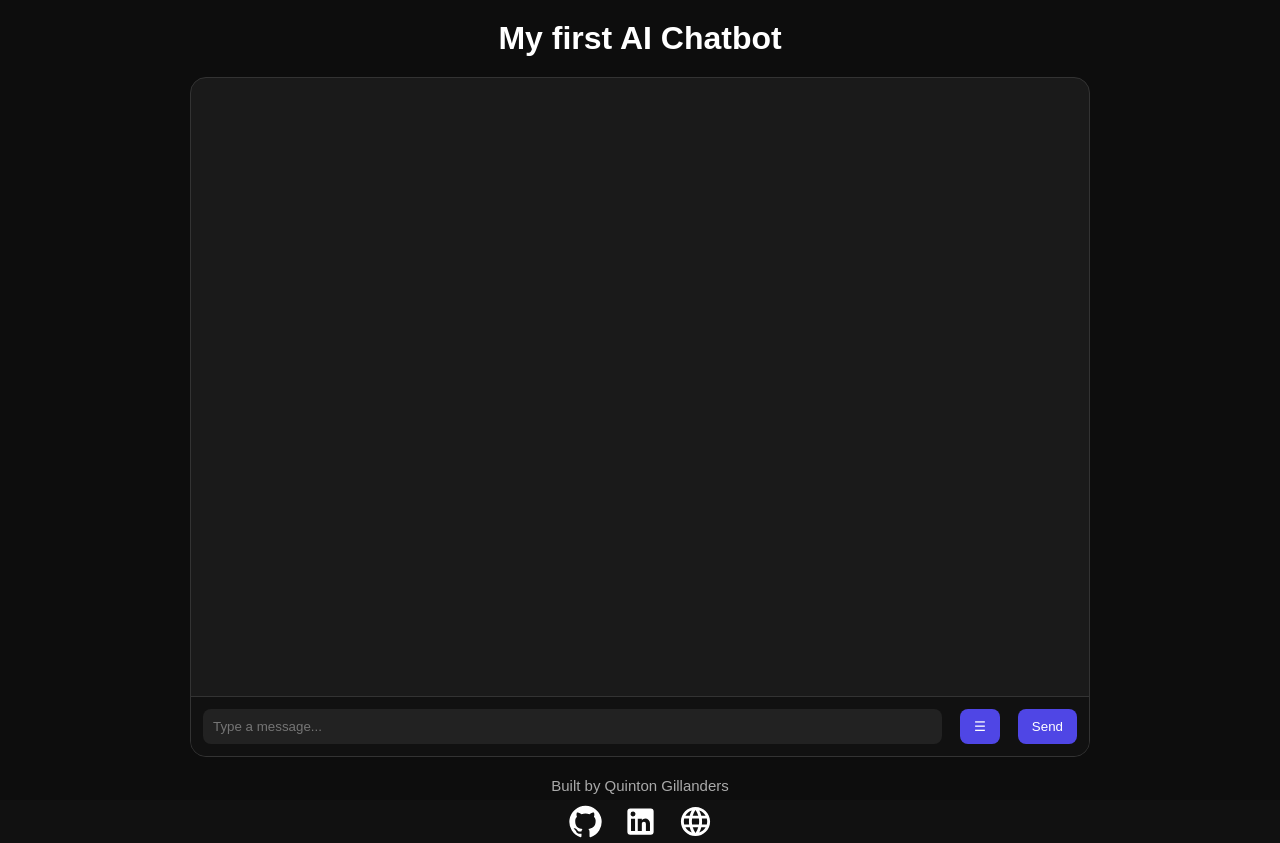
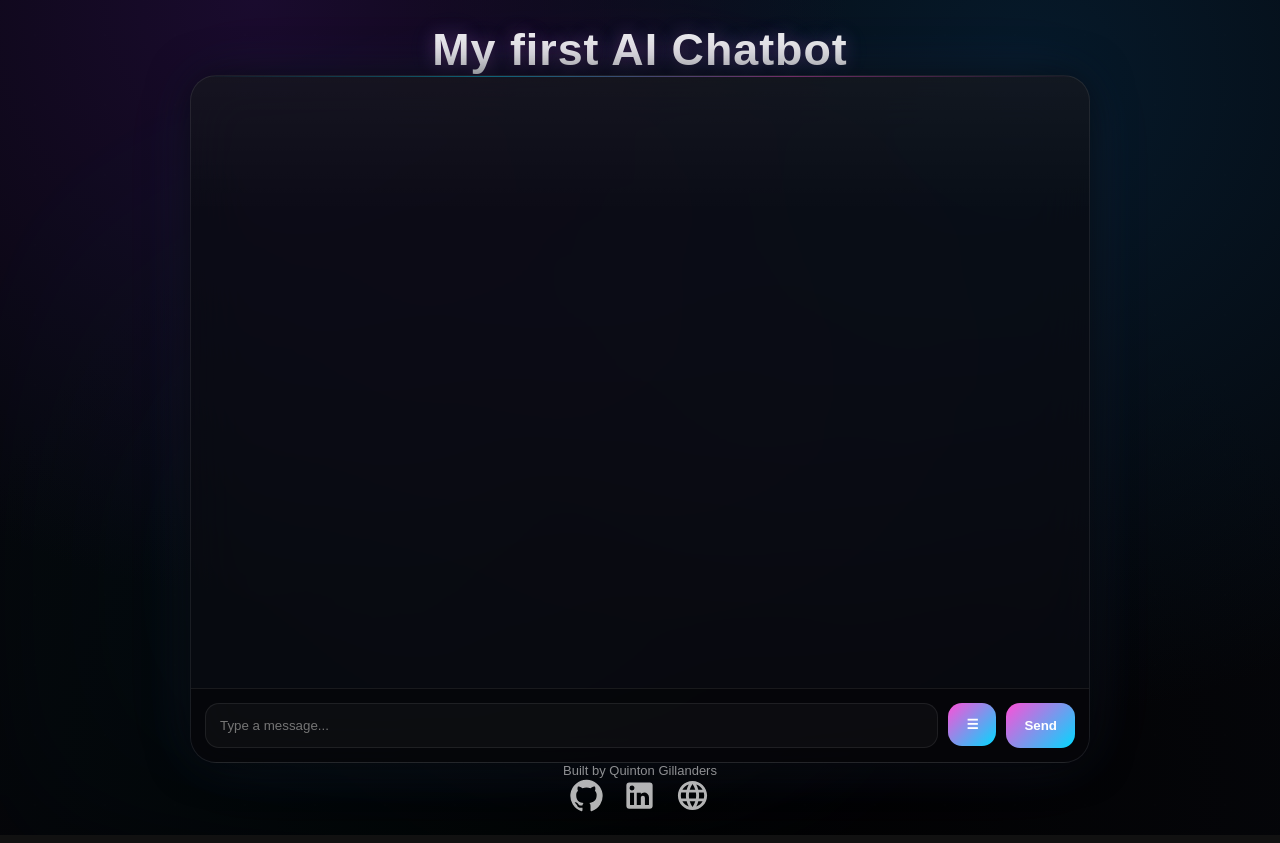
Before and after one commit to quintongillanders/aichatbot123, a React (Vite) app in the folder aichatbot/: page / in a window 1280 px wide. Built offline with nearby package versions, Linux system fonts and the light colour scheme.

Commit message:
Updated UI to be unique

```diff
--- a/aichatbot/src/App.css
+++ b/aichatbot/src/App.css
@@ -1,61 +1,113 @@
+/* =========================
+   APP — MIDNIGHT CORE
+========================= */
+
 .app {
-  height: 100vh;
+  min-height: 100vh;
   display: flex;
   flex-direction: column;
+  align-items: center;
+
+  background:
+    radial-gradient(circle at 20% 0%, #1a0b2e 0%, transparent 45%),
+    radial-gradient(circle at 80% 10%, #061a2b 0%, transparent 50%),
+    radial-gradient(circle at bottom, #000000 0%, #05060a 70%),
+    #000000;
+
+  position: relative;
+  overflow: hidden;
+
+  color: white;
 }
 
-/* title */
-h1 {
-  text-align: center;
-  padding: 20px 0;
+/* Soft “space fog” layer */
+.app::before {
+  content: "";
+  position: absolute;
+  inset: 0;
+
+  background:
+    radial-gradient(circle at 50% 50%, rgba(255, 79, 216, 0.06), transparent 60%),
+    radial-gradient(circle at 30% 70%, rgba(0, 217, 255, 0.05), transparent 55%);
+
+  filter: blur(60px);
+  opacity: 0.8;
+  pointer-events: none;
 }
 
-/* centers chat box */
+/* Subtle star/noise layer */
+.app::after {
+  content: "";
+  position: absolute;
+  inset: 0;
+
+  background-image: radial-gradient(rgba(255,255,255,0.04) 1px, transparent 1px);
+  background-size: 70px 70px;
+
+  opacity: 0.15;
+  pointer-events: none;
+}
+
+/* =========================
+   TITLE
+========================= */
+
+h1 {
+  margin-top: 24px;
+  font-size: 2.8rem;
+  font-weight: 800;
+
+  color: rgba(255,255,255,0.92);
+
+  letter-spacing: 1px;
+
+  text-shadow:
+    0 0 18px rgba(255, 79, 216, 0.25),
+    0 0 28px rgba(0, 217, 255, 0.15);
+}
+
+/* =========================
+   CHAT WRAPPER
+========================= */
+
 .chat-wrapper {
   flex: 1;
   display: flex;
   justify-content: center;
   align-items: center;
+  width: 100%;
+  position: relative;
+  z-index: 1;
 }
 
-.app {
-  min-height: 100vh;
-  background: #0d0d0d;
-  display: flex;
-  flex-direction: column;
-  align-items: center;
-}
-
-.chat-wrapper {
-  flex: 1;
-  display: flex;
-  align-items: center;
-}
+/* =========================
+   FOOTER
+========================= */
 
 .footer {
-  margin-top: 20px;
-  margin-bottom: 20px;
+  margin-bottom: 18px;
   text-align: center;
-  color: #aaa;
+  color: rgba(255,255,255,0.55);
+  position: relative;
+  z-index: 1;
 }
 
 .footer p {
-  margin-bottom: 10px;
-  font-size: 15px;
+  font-size: 13px;
 }
 
 .socials {
   display: flex;
   justify-content: center;
-  gap: 20px;
+  gap: 18px;
 }
 
 .socials a {
-  color: white;
-  transition: 0.2s;
+  color: rgba(255,255,255,0.7);
+  transition: 0.25s;
 }
 
 .socials a:hover {
-  color: #4f46e5;
-  transform: scale(1.1);
+  color: #00d9ff;
+  transform: translateY(-2px);
 }
--- a/aichatbot/src/Chat.css
+++ b/aichatbot/src/Chat.css
@@ -1,3 +1,7 @@
+/* =========================
+   CHAT CONTAINER
+========================= */
+
 .chat {
   width: 100%;
   height: 100%;
@@ -6,27 +10,78 @@
   align-items: center;
 }
 
+/* MAIN WINDOW */
+
 .chat-box {
   width: 900px;
   max-width: 95vw;
-  height: 700px;
-  max-height: 85vh;
-  background: #1a1a1a;
-  border: 1px solid #333;
-  border-radius: 16px;
+  height: 720px;
+  max-height: 86vh;
+
+  background:
+    linear-gradient(180deg, rgba(255,255,255,0.04), transparent 20%),
+    rgba(10, 12, 18, 0.72);
+
+  backdrop-filter: blur(26px);
+  -webkit-backdrop-filter: blur(26px);
+
+  border-radius: 26px;
+
+  border: 1px solid rgba(255,255,255,0.08);
+
+  box-shadow:
+    0 0 40px rgba(0,0,0,0.7),
+    0 0 60px rgba(0, 217, 255, 0.08),
+    0 0 80px rgba(255, 79, 216, 0.06);
+
   display: flex;
   flex-direction: column;
+
   overflow: hidden;
+
+  position: relative;
 }
+
+/* top glow line */
+.chat-box::before {
+  content: "";
+  position: absolute;
+  top: 0;
+  left: 0;
+  right: 0;
+  height: 1px;
+
+  background: linear-gradient(90deg, transparent, #00d9ff, #ff4fd8, transparent);
+
+  opacity: 0.4;
+}
+
+/* =========================
+   MESSAGES
+========================= */
 
 .messages {
   flex: 1;
-  padding: 16px;
+  padding: 22px;
   overflow-y: auto;
+
   display: flex;
   flex-direction: column;
-  gap: 10px;
+  gap: 12px;
 }
+
+.messages::-webkit-scrollbar {
+  width: 6px;
+}
+
+.messages::-webkit-scrollbar-thumb {
+  background: rgba(255,255,255,0.12);
+  border-radius: 999px;
+}
+
+/* =========================
+   MESSAGE WRAP
+========================= */
 
 .message {
   display: flex;
@@ -41,79 +96,216 @@
   justify-content: flex-start;
 }
 
-.bubble {
-  max-width: 75%;
-  padding: 12px 16px;
-  border-radius: 18px;
-  word-wrap: break-word;
-  white-space: pre-wrap;
-  line-height: 1.5;
+.message.system {
+  justify-content: center;
 }
 
-.message.user .bubble {
-  background: #4f46e5;
-  color: white;
-  border-bottom-right-radius: 6px;
+/* =========================
+   BUBBLES (GLASS STYLE)
+========================= */
+
+.bubble {
+  max-width: 72%;
+  padding: 14px 16px;
+
+  border-radius: 18px;
+
+  line-height: 1.55;
+  font-size: 14px;
+
+  white-space: pre-wrap;
+  word-wrap: break-word;
+
+  animation: fadeIn 0.22s ease;
+
+  background: rgba(255,255,255,0.04);
+  border: 1px solid rgba(255,255,255,0.08);
+
+  color: rgba(255,255,255,0.92);
+
+  backdrop-filter: blur(10px);
 }
 
+/* USER — subtle pink energy */
+.message.user .bubble {
+  border-color: rgba(255, 79, 216, 0.35);
+  box-shadow: 0 0 18px rgba(255, 79, 216, 0.12);
+}
+
+/* BOT — subtle cyan energy */
 .message.bot .bubble {
-  background: #2a2a2a;
-  color: white;
-  border-bottom-left-radius: 6px;
+  border-color: rgba(0, 217, 255, 0.35);
+  box-shadow: 0 0 18px rgba(0, 217, 255, 0.10);
 }
+
+/* SYSTEM */
+.message.system .bubble {
+  font-size: 12px;
+  padding: 8px 12px;
+  border-radius: 999px;
+  color: rgba(255,255,255,0.6);
+}
+
+/* =========================
+   INPUT BAR
+========================= */
 
 .inputBar {
   display: flex;
-  padding: 12px;
-  border-top: 1px solid #333;
   gap: 10px;
-  background: #111;
+  padding: 14px;
+
+  border-top: 1px solid rgba(255,255,255,0.08);
+
+  background: rgba(0,0,0,0.35);
 }
 
 .inputBar input {
   flex: 1;
-  padding: 10px;
-  border-radius: 8px;
-  border: none;
+
+  padding: 14px;
+
+  border-radius: 14px;
+
+  border: 1px solid rgba(255,255,255,0.08);
+
+  background: rgba(255,255,255,0.03);
+
+  color: white;
+
   outline: none;
-  background: #222;
-  color: white;
+
+  transition: 0.2s;
+}
+
+.inputBar input:focus {
+  border-color: rgba(0, 217, 255, 0.6);
+  box-shadow: 0 0 18px rgba(0, 217, 255, 0.15);
 }
 
 .inputBar button {
-  padding: 10px 14px;
+  padding: 14px 18px;
+
   border: none;
-  border-radius: 8px;
-  background: #4f46e5;
+  border-radius: 14px;
+
+  background: linear-gradient(135deg, #ff4fd8, #00d9ff);
+
   color: white;
+  font-weight: 600;
+
   cursor: pointer;
+
+  transition: 0.2s;
 }
+
+.inputBar button:hover {
+  transform: translateY(-2px);
+  box-shadow: 0 0 22px rgba(0, 217, 255, 0.25);
+}
+
+/* =========================
+   TYPING INDICATOR
+========================= */
 
 .typing {
   display: flex;
   gap: 5px;
   align-items: center;
-  width: fit-content;
 }
 
 .dot {
   width: 6px;
   height: 6px;
-  background: #aaa;
   border-radius: 50%;
-  animation: bounce 1.2s infinite ease-in-out;
+  background: #00d9ff;
+
+  animation: bounce 1.1s infinite ease-in-out;
 }
 
-/* stagger the dots */
-.dot:nth-child(2) {
-  animation-delay: 0.2s;
+.dot:nth-child(2) { animation-delay: 0.2s; }
+.dot:nth-child(3) { animation-delay: 0.4s; }
+
+/* =========================
+   DROPDOWN
+========================= */
+
+.personalityDropdown {
+  position: relative;
+  display: inline-block;
 }
 
-.dot:nth-child(3) {
-  animation-delay: 0.4s;
+.dropbtn {
+  background: rgba(255,255,255,0.03);
+
+  border: 1px solid rgba(255,255,255,0.08);
+  color: white;
+
+  padding: 10px 14px;
+  border-radius: 12px;
+
+  cursor: pointer;
+
+  transition: 0.2s;
 }
 
-/* bounce animation */
+.dropbtn:hover {
+  border-color: rgba(0, 217, 255, 0.5);
+}
+
+.dropdownContent {
+  position: absolute;
+  bottom: 50px;
+  right: 0;
+
+  min-width: 180px;
+
+  background: rgba(10, 12, 18, 0.95);
+
+  backdrop-filter: blur(20px);
+
+  border-radius: 12px;
+
+  border: 1px solid rgba(255,255,255,0.08);
+
+  overflow: hidden;
+
+  display: flex;
+  flex-direction: column;
+}
+
+.dropdownContent button {
+  background: transparent;
+  color: white;
+
+  border: none;
+
+  padding: 12px;
+
+  text-align: left;
+
+  cursor: pointer;
+}
+
+.dropdownContent button:hover {
+  background: rgba(255,255,255,0.05);
+}
+
+/* =========================
+   ANIMATIONS
+========================= */
+
+@keyframes fadeIn {
+  from {
+    opacity: 0;
+    transform: translateY(8px);
+  }
+  to {
+    opacity: 1;
+    transform: translateY(0);
+  }
+}
+
 @keyframes bounce {
   0%, 80%, 100% {
     transform: translateY(0);
@@ -124,75 +316,3 @@
     opacity: 1;
   }
 }
-
-.personalityDropdown {
-  position: relative;
-  display: inline-block;
-  margin: 0 8px;
-}
-
-/* button */
-.dropbtn {
-  background: #1c1f2a;
-  color: white;
-  border: 1px solid #2a2f3a;
-  padding: 10px 12px;
-  border-radius: 10px;
-  cursor: pointer;
-  transition: 0.2s;
-}
-
-.dropbtn:hover {
-  background: #2a2f3a;
-}
-
-/* menu */
-.dropdownContent {
-  position: absolute;
-  bottom: 45px;
-  right: 0;
-  background: #111318;
-  border: 1px solid #2a2f3a;
-  border-radius: 10px;
-  min-width: 160px;
-  overflow: hidden;
-  z-index: 20;
-  display: flex;
-  flex-direction: column;
-}
-
-/* items */
-.dropdownContent button {
-  padding: 10px;
-  background: transparent;
-  color: white;
-  border: none;
-  text-align: left;
-  cursor: pointer;
-  transition: 0.2s;
-}
-
-.dropdownContent button:hover {
-  background: #2a2f3a;
-}
-
-/* active mode */
-.dropdownContent .active {
-  background: #2f6fff;
-  color: white;
-}
-
-.message.system {
-  display: flex;
-  justify-content: center;
-}
-
-.message.system .bubble {
-  background: rgba(255, 255, 255, 0.06);
-  color: #aaa;
-  font-size: 13px;
-  padding: 6px 12px;
-  border-radius: 999px;
-  border: 1px solid rgba(255, 255, 255, 0.08);
-  margin: 8px 0;
-}
```
